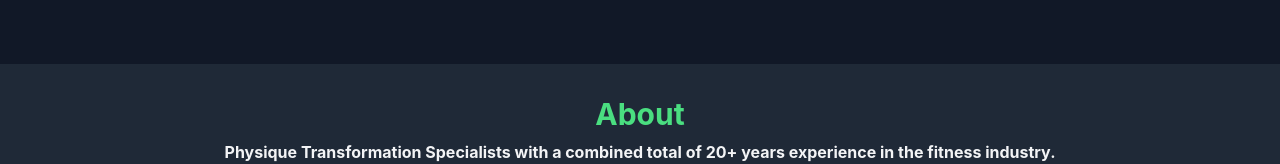
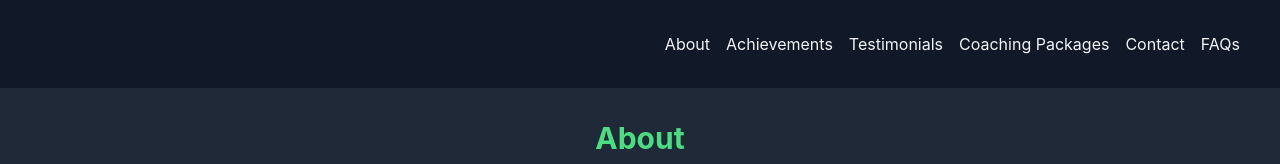
Before and after one commit to RyanErkal/landingpage, a React (Create React App) app: page / in a window 1280 px wide. Shown: the top 164 px of the page. Built offline with nearby package versions, Linux system fonts and the light colour scheme.

Commit message:
responsive size

```diff
--- a/src/Nav.js
+++ b/src/Nav.js
@@ -19,10 +19,10 @@ export default function Nav() {
 	return (
 		<>
 			<nav class="bg-gray-900 px-6 py-8 shadow-lg flex flex-row">
-				<span class="md:hidden material-symbols-outlined text-gray-100 hover:text-green-400 basis-1/12 transition-all">
+				<span class="md:invisible sm:visible material-symbols-outlined text-gray-100 hover:text-green-400 basis-1/12 transition-all">
 					menu
 				</span>
-				<div class="sm:hidden flex flex-row justify-end basis-11/12">
+				<div class="md:visible sm:invisible flex flex-row justify-end basis-11/12">
 					<h3 class="text-gray-100 mr-4 hover:scale-110 hover:font-bold hover:text-green-400 transition-all">
 						About
 					</h3>
```
